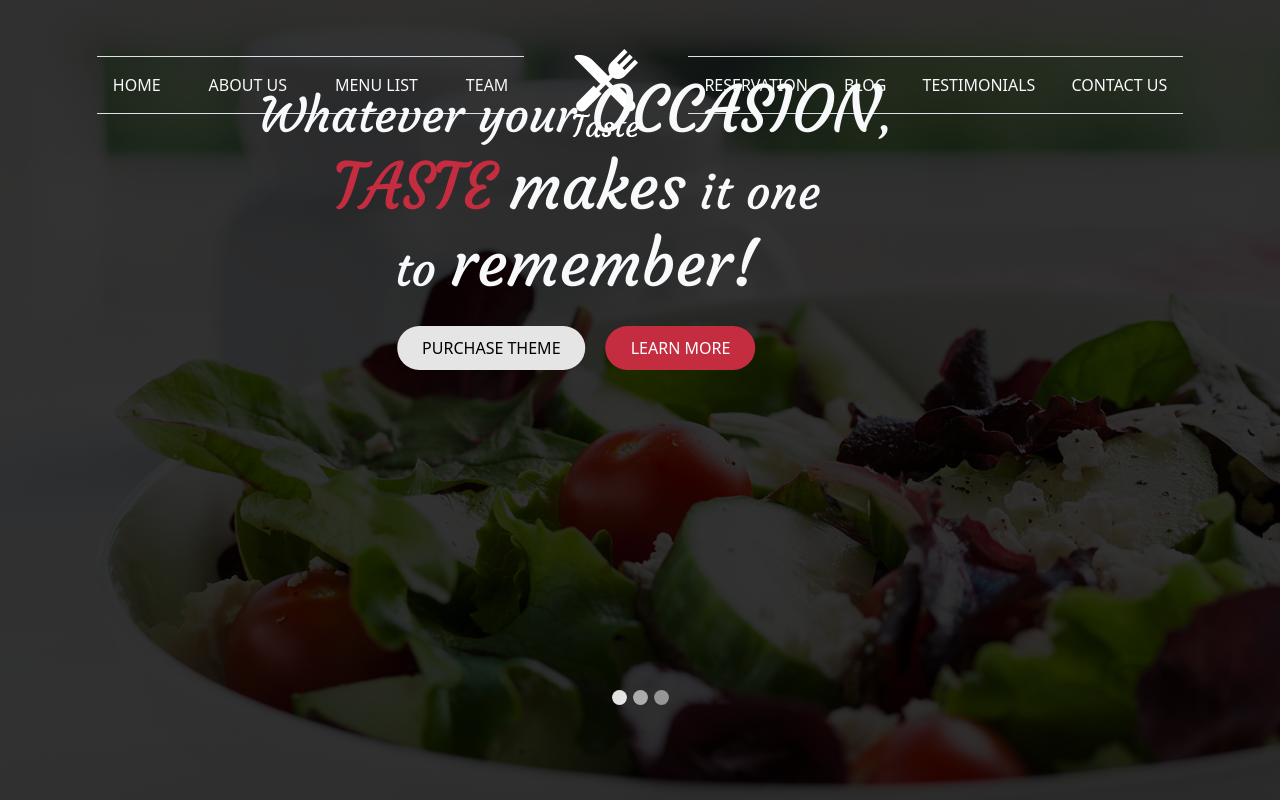
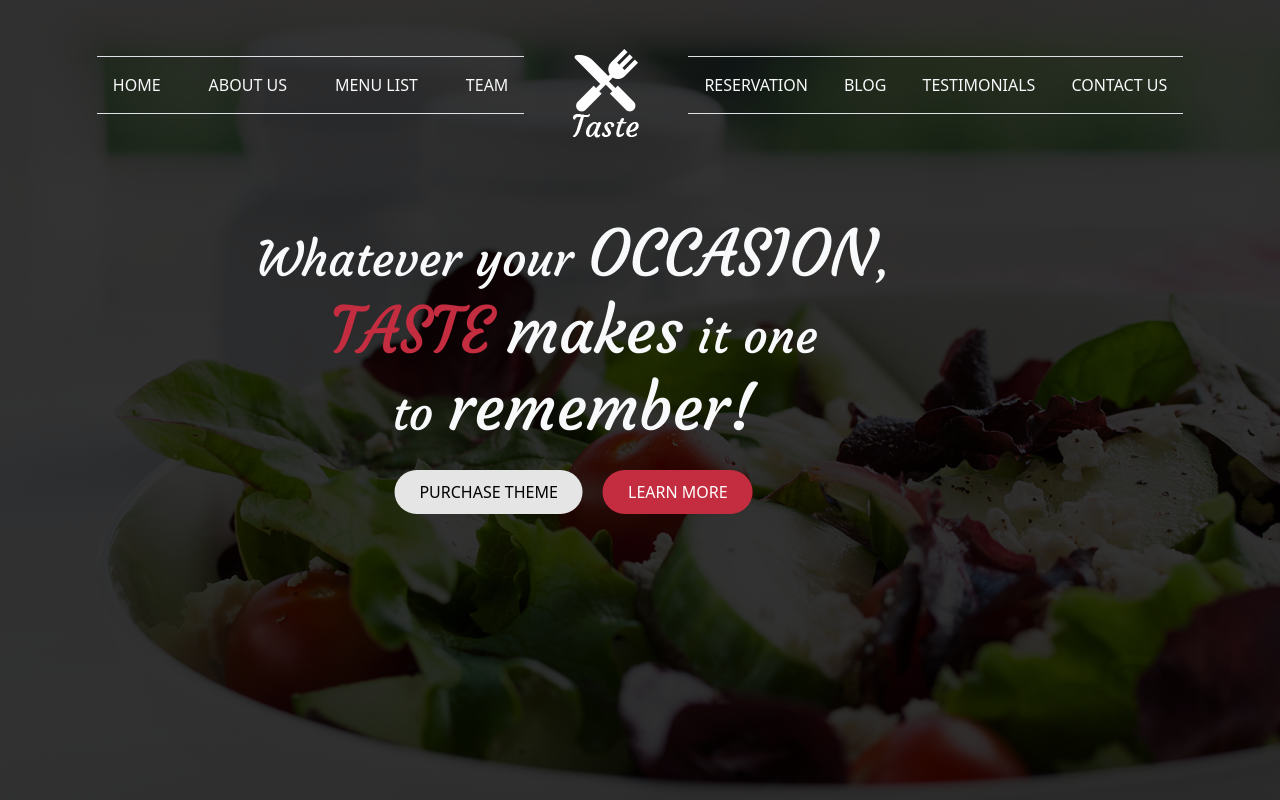
Before and after one commit to shuupsy/git_bootstrap_les_chefs_14, a website: page index.html in a window 1280 px wide. Shown: the top 800 px of the page. Drawn offline with nearby package versions, Linux system fonts and the light colour scheme.

Commit message:
Titre ppal, position

```diff
--- a/index.html
+++ b/index.html
@@ -22,7 +22,7 @@
     <!-- Début Header -->
     <header class="text-light">
         <!-- Navbar -->
-        <nav class="py-5 d-flex justify-content-center gap-5 align-items-center">
+        <nav class="py-5 d-flex justify-content-center gap-5 align-items-center fixed-top">
             <!-- Menu gauche -->
             <ul class="d-flex justify-content-center gap-3 p-0 border-top border-bottom">
                 <li class="p-3">HOME</li>
@@ -46,7 +46,7 @@
         </nav>
 
         <!-- Début carousel -->
-        <div id="carouselExampleIndicators" class="carousel slide p-5 position-relative" data-bs-ride="carousel">
+        <div id="carouselExampleIndicators" class="carousel slide p-5" data-bs-ride="carousel">
             <!-- Boutons (1)(2)(3) -->
             <div class="carousel-indicators">
                 <button type="button" data-bs-target="#carouselExampleIndicators" data-bs-slide-to="0" class="active"
@@ -57,10 +57,11 @@
                     aria-label="Slide 3"></button>
             </div>
 
-            <div class="text-center carousel-inner p-4">
+            <div class="text-center carousel-inner py-5">
+                <div class="py-5"></div>
                 <!-- 1er slide -->
                 <div class="carousel-item active">
-                    <h1 class="mb-4">Whatever your <span>OCCASION</span>, <br><span id="taste-p">TASTE</span>
+                    <h1 class="m-4">Whatever your <span>OCCASION</span>, <br><span id="taste-p">TASTE</span>
                         <span>makes</span>
                         it one<br> to
                         <span>remember!</span></h1>
--- a/src/modules/_header.sass
+++ b/src/modules/_header.sass
@@ -1,14 +1,10 @@
 header
-    background-image: url('../images/bottom_decoration_img.png'),  linear-gradient(rgba(0, 0, 0, 0.8), rgba(0, 0, 0, 0.8)), url('../images/banner1.jpg')
+    background-image: url('../images/bottom_decoration_img.png'), linear-gradient(rgba(0, 0, 0, 0.8), rgba(0, 0, 0, 0.8)), url('../images/banner1.jpg')
     background-size: auto, cover, cover
     background-repeat: repeat-x, no-repeat
     background-position: bottom, center, center
     height: 120vh
     nav
-        position: fixed
-        top: 0
-        left: 5%
-        right: 5%
         li
             &:hover
                 background-color: $pink
@@ -20,10 +16,12 @@ header
         #taste-p
             color: $pink
 
-.carousel-indicators
-    position: absolute
-    top: 85vh
-    button
-        border-radius: 50%
-        height: 15px !important
-        width: 15px !important
+    .carousel
+        position: relative
+        .carousel-indicators
+            position: absolute
+            top: 110vh
+            button
+                border-radius: 50%
+                height: 15px !important
+                width: 15px !important
```
Also changed, not shown: public/css/style.css, 1 other file.
